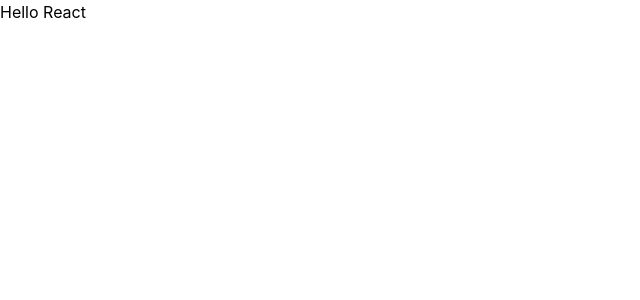
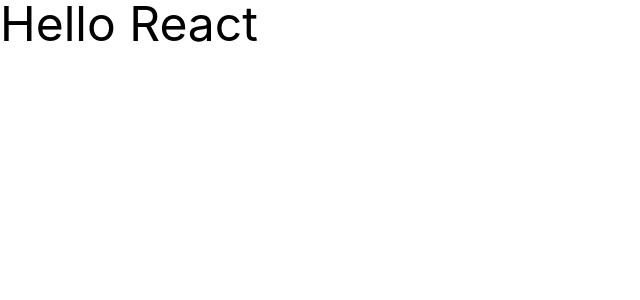
Before and after one commit to septianadip17/slicing-exercise-part1, a React (Create React App) app: page / in a window 1280 px wide. Shown: the top 300 px of the page, without its empty margins (0-640 px from the left). Built offline with nearby package versions, Linux system fonts and the light colour scheme.

Commit message:
form added

```diff
--- a/src/App.js
+++ b/src/App.js
@@ -1,7 +1,7 @@
 function App() {
   return (
     <div>
-      <h1>Hello React</h1>
+      <h1 className="text-5xl">Hello React</h1>
     </div>
   );
 }
```
Also changed, not shown: src/components/Form.js (added).
